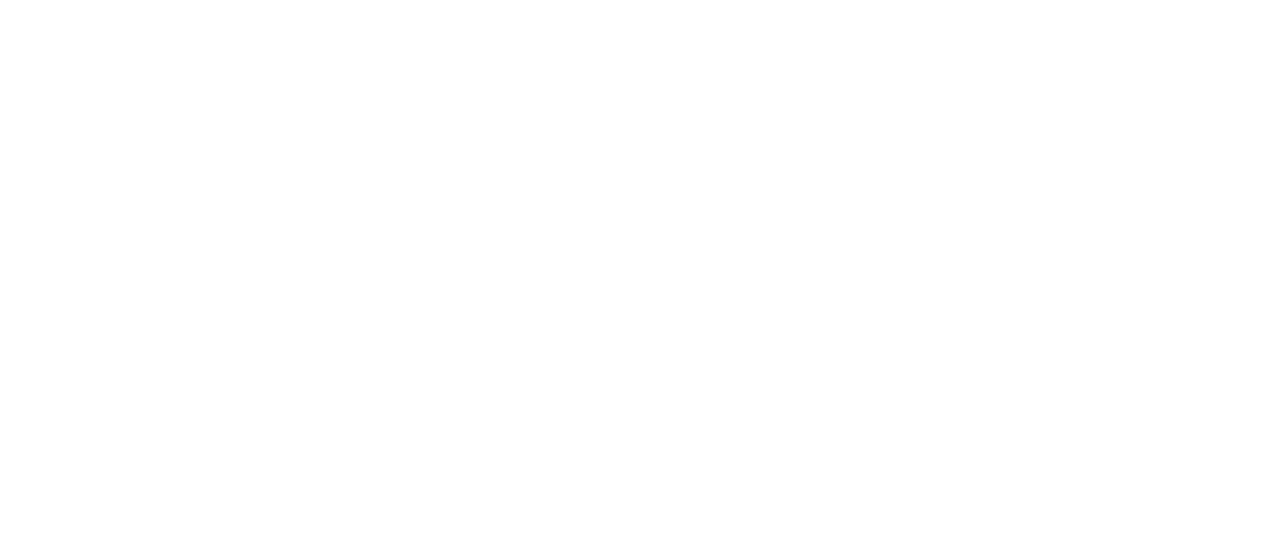
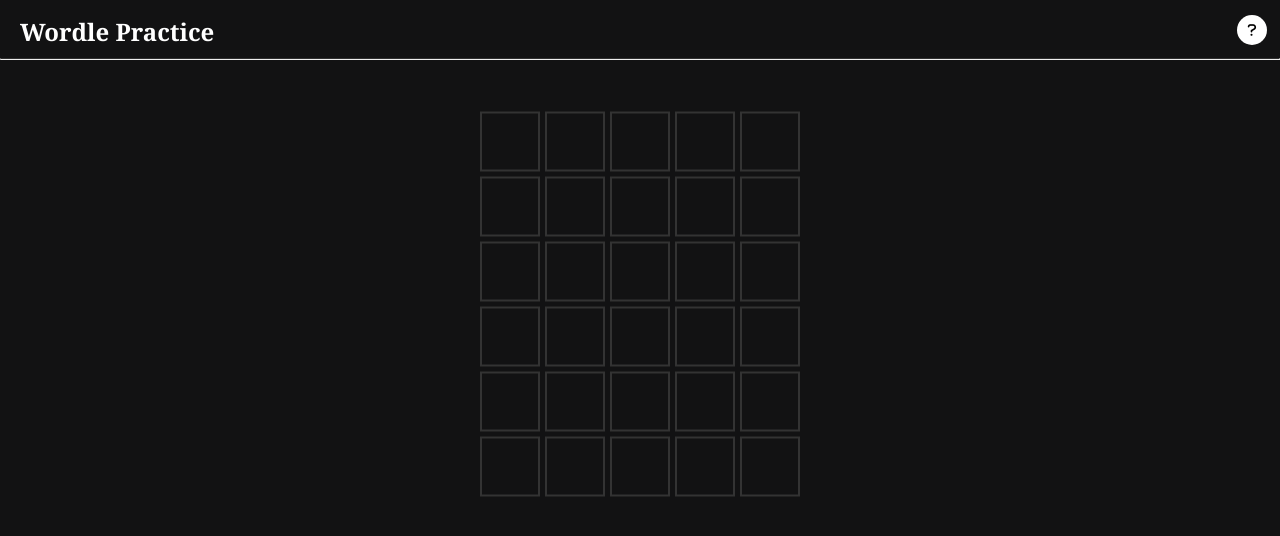
Before and after one commit to SavanPatel9/wordle-practice, a plain HTML site: page game.html in a window 1280 px wide. Drawn offline with Linux system fonts and the light colour scheme.

Commit message:
Home and Rules page done. Need to finish Game

```diff
--- a/game.html
+++ b/game.html
@@ -0,0 +1,54 @@
+<!DOCTYPE html>
+<html lang="en">
+<head>
+    <meta charset="UTF-8">
+    <meta name="viewport" content="width=device-width, initial-scale=1.0">
+    <title>Wordle Practice</title>
+    <link rel="stylesheet" href="styles/game.css">
+    <link rel="stylesheet" href="https://cdnjs.cloudflare.com/ajax/libs/font-awesome/6.0.0-beta3/css/all.min.css">
+</head>
+<body>
+    <div class="container">
+        <div class="navbar">
+            <h2 class="wordle-practice">Wordle Practice</h2>
+            <div class="links">
+                <button class="buttons" onclick="gotoHelp()"><i class="fa-solid fa-question"></i></button>
+            </div>
+        </div>
+        <hr class="solid">
+        <div class="grid-container">
+            <div class="grid-element 1"></div>
+            <div class="grid-element 2"></div>
+            <div class="grid-element 3"></div>
+            <div class="grid-element 4"></div>
+            <div class="grid-element 5"></div>
+            <div class="grid-element 6"></div>
+            <div class="grid-element 7"></div>
+            <div class="grid-element 8"></div>
+            <div class="grid-element 9"></div>
+            <div class="grid-element 10"></div>
+            <div class="grid-element 11"></div>
+            <div class="grid-element 12"></div>
+            <div class="grid-element 13"></div>
+            <div class="grid-element 14"></div>
+            <div class="grid-element 15"></div>
+            <div class="grid-element 16"></div>
+            <div class="grid-element 17"></div>
+            <div class="grid-element 18"></div>
+            <div class="grid-element 19"></div>
+            <div class="grid-element 20"></div>
+            <div class="grid-element 21"></div>
+            <div class="grid-element 22"></div>
+            <div class="grid-element 23"></div>
+            <div class="grid-element 24"></div>
+            <div class="grid-element 25"></div>
+            <div class="grid-element 26"></div>
+            <div class="grid-element 27"></div>
+            <div class="grid-element 28"></div>
+            <div class="grid-element 29"></div>
+            <div class="grid-element 30"></div>
+        </div>
+    </div>
+    <script src="scripts/game.js"></script>
+</body>
+</html>
--- /dev/null
+++ b/scripts/game.js
@@ -0,0 +1,3 @@
+function gotoHelp () {
+    window.location.href = 'rules.html';
+}
--- /dev/null
+++ b/scripts/rules.js
@@ -0,0 +1,3 @@
+function startGame () {
+    window.location.href = 'game.html'
+}
--- a/styles/game.css
+++ b/styles/game.css
@@ -0,0 +1,66 @@
+body {
+    background-color: #121213;
+    color: white;
+    margin: 0;
+    overflow: hidden;
+}
+
+.navbar {
+    overflow: hidden;
+    width: 100%;
+    height: 50px;
+}
+
+.links {
+    display: flex;
+    float: right;
+}
+
+hr.solid {
+    color: rgb(40, 40, 40);
+    border-top: 1px solid #303030;
+}
+
+.wordle-practice {
+    font-family: Georgia, 'Times New Roman', Times, serif;
+    display: inline-block;
+    margin: 15px 0 0 20px;
+    width: 200px;
+}
+
+.buttons {
+    background-size: cover;
+    background-color: white;
+    border: hidden;
+    border-radius: 50px;
+    height: 30px;
+    width: 30px;
+    margin: 15px 13px 0 10px;
+    cursor: pointer;
+    transition: opacity 0.4s ease;
+}
+
+.buttons:hover {
+    opacity: 0.7;
+}
+
+.grid-container {
+    position: absolute;
+    top: 38%;
+    left: 50%;
+    transform: translate(-50%, -50%);
+    padding: 10px;
+    display: grid;
+    gap: 5px;
+    grid-template-columns: repeat(5, 60px);
+    grid-template-rows: repeat(6, 60px);
+    text-align: center;
+    font-size: 35px;
+}
+
+.grid-element {
+    border: 2px solid #333; /* Set border style, width, and color */
+    display: flex;
+    align-items: center;
+    justify-content: center;
+}
--- /dev/null
+++ b/styles/rules.css
@@ -0,0 +1,70 @@
+body {
+    background-color: rgb(26, 31, 31);
+    font-family: system-ui, -apple-system, BlinkMacSystemFont, 'Segoe UI', Roboto, Oxygen, Ubuntu, Cantarell, 'Open Sans', 'Helvetica Neue', sans-serif;
+    overflow: hidden;
+}
+
+.container {
+    height: 100vh;
+    width: 100vw;
+    display: flex;
+    align-items: center;
+    justify-content: center;
+}
+
+.howto-box {
+    background-color: #121213;
+    color: white;
+    display: block;
+    height: 90vh;
+    width: 500px;
+    border-radius: 10px;
+    border: hidden;
+}
+
+.subtitle {
+    font-size: 18px;
+}
+
+.text {
+    margin: 0 20px 0 25px;
+}
+
+.rulelist {
+    font-size: 15px;
+}
+
+.ex {
+    width: 175px;
+}
+
+hr.solid {
+    border-top: 1px solid #bbb;
+}
+
+.title {
+    font-family: Georgia, 'Times New Roman', Times, serif;
+}
+
+.footer {
+    display: flex;
+    justify-content: center;
+}
+
+.play {
+    background-color: rgb(108,169,101);
+    color: white;
+    font-family:Cambria, Cochin, Georgia, Times, 'Times New Roman', serif;
+    font-size: 15px;
+    width: 150px;
+    height: 50px;
+    border-radius: 10px;
+    border: hidden;
+    margin-top: 10px;
+    cursor: pointer;
+    transition: opacity 0.5s ease;
+}
+
+.play:hover {
+    opacity: 0.7;
+}
--- a/styles/style.css
+++ b/styles/style.css
@@ -3,7 +3,6 @@ body {
     margin: 0;
     text-align: center;
     font-family: system-ui, -apple-system, BlinkMacSystemFont, 'Segoe UI', Roboto, Oxygen, Ubuntu, Cantarell, 'Open Sans', 'Helvetica Neue', sans-serif;
-
 }
 
 .container {
@@ -19,5 +18,50 @@ img {
 }
 
 h1 {
-    font-size: 45px;
+    font-size: 35px;
 }
+
+.goal {
+    font-size: 38px;
+    width: 400px;
+}
+
+button {
+    width: 175px;
+    height: 50px;
+    border-radius: 25px;
+    margin: 0 10px 0 10px;
+    border-width: 1px;
+    cursor: pointer;
+}
+
+.howto {
+    background-color: #e3e3e1;
+    transition: background-color 0.4s ease, color 0.4s ease;
+}
+
+.howto:hover {
+    background-color: black;
+    color: white;
+
+}
+
+.play {
+    background-color: black;
+    color: white;
+    border: hidden;
+    transition: background-color 0.4s ease;
+}
+
+.play:hover {
+    background-color: rgb(108,169,101);
+
+}
+
+.date {
+    font-weight: bold;
+}
+
+.subtext {
+    font-family: Cambria, Cochin, Georgia, Times, 'Times New Roman', serif;
+}
```
Also changed, not shown: index.html (+7 -3 lines), rules.html (+37 -0 lines), scripts/index.js (added, +35 -0 lines), img/example1.jpg (added), img/example2.jpg (added), img/example3.jpg (added).
